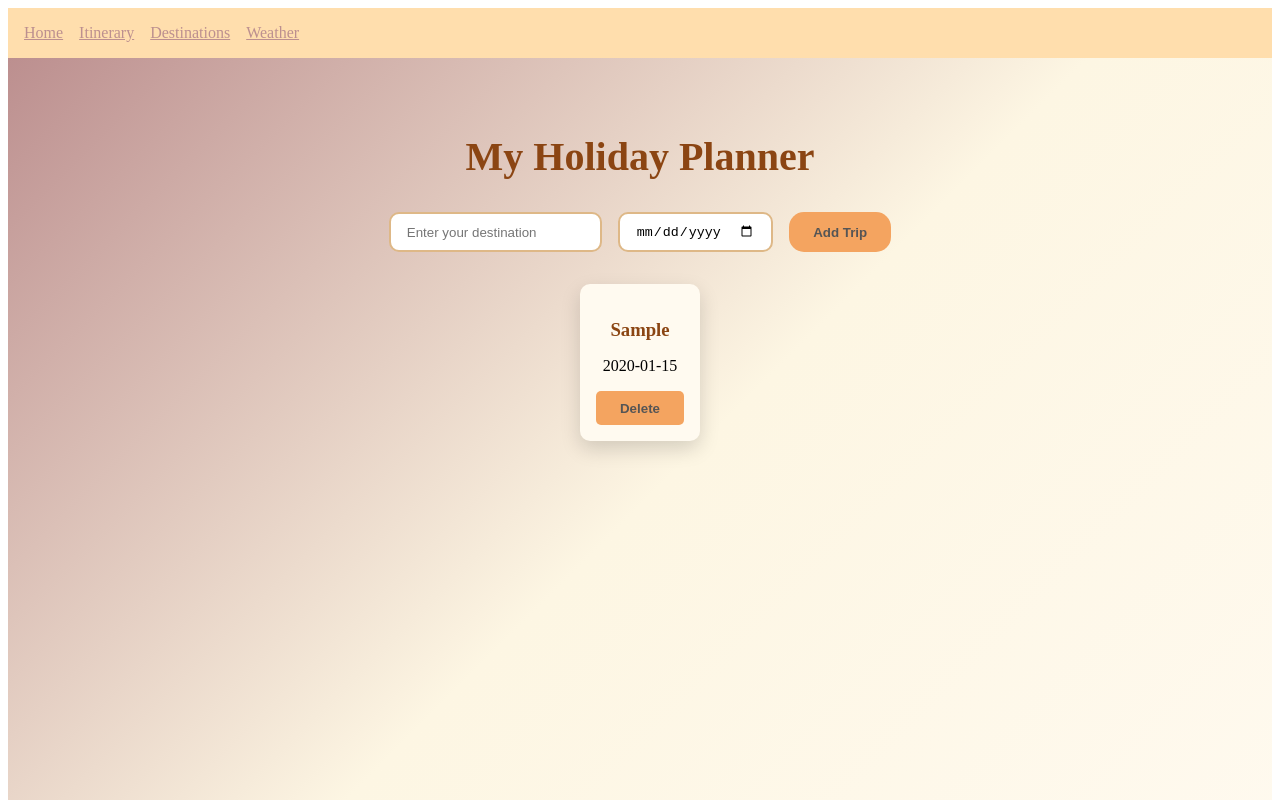
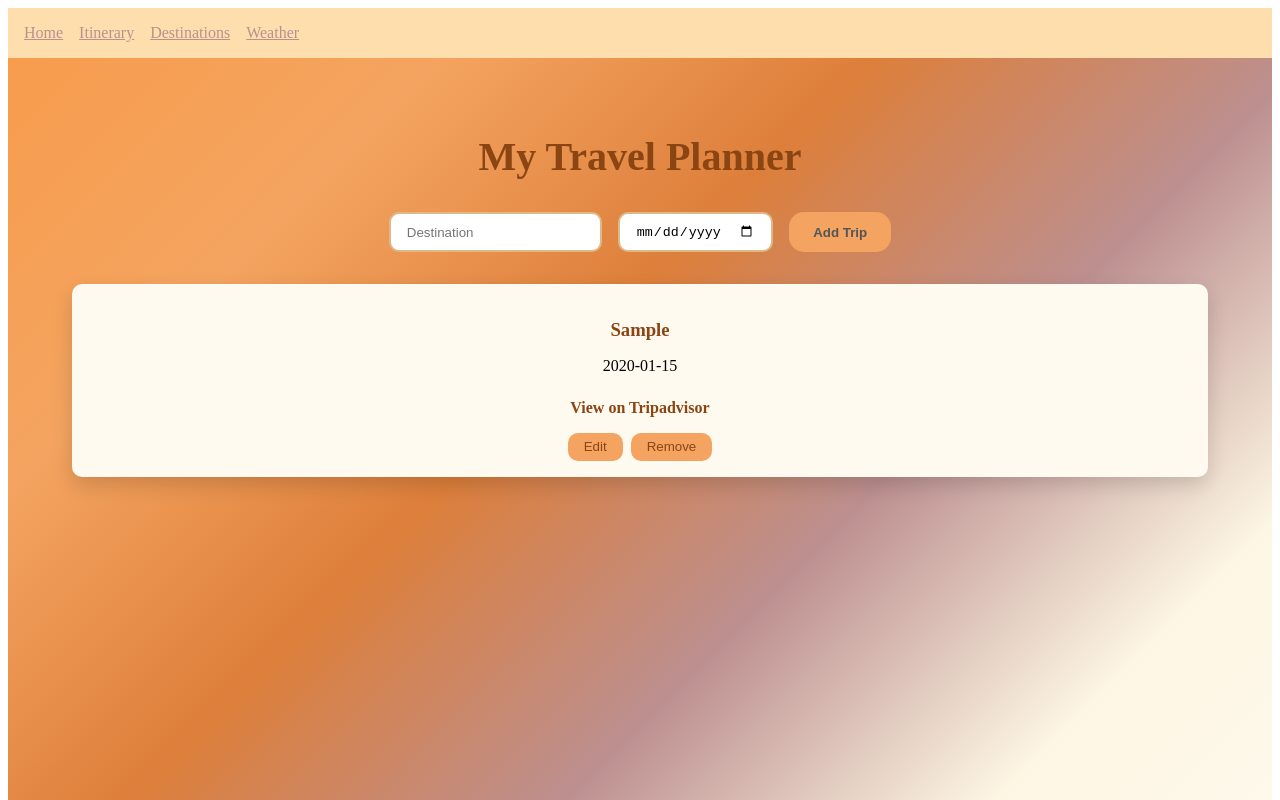
Before and after one commit to NeoFrontendDev/Travel_Planner, a React (Vite) app in the folder travel-planner/: page /itinerary in a window 1280 px wide. Both pictures are taken after typing "Sample", "2020-01-15" into the empty fields and a click on the button "Add Trip". Shown: the top 800 px of the page. Built offline with nearby package versions, Linux system fonts and the light colour scheme.

Commit message:
Itinerary updated, still need to add APIs

```diff
--- a/travel-planner/src/pages/Destinations.jsx
+++ b/travel-planner/src/pages/Destinations.jsx
@@ -38,33 +38,40 @@ function Destinations() {
   return (
     <div className="page">
       <h1>Explore Destinations</h1>
-      <input type="text" placeholder="Search for a destination..."
-        value={query} onChange={(e) => setQuery(e.target.value)}
-        className="search-box"
-      />
+
+      <input type="text" placeholder="Search for a destination..." value={query}
+        onChange={(e) => setQuery(e.target.value)} className="search-box"/>
 
       <div className="destinations-grid">
         {filtered.map((dest, index) => (
-          <div
-            className="card"
-            key={index}
-            onClick={() => setSelected(dest)}
-          >
+          <div className="card" key={index} onClick={() => setSelected(dest)}>
             <img src={dest.img} alt={dest.name} />
             <h3>{dest.name}</h3>
             <p>{dest.desc}</p>
-            {/* TripAdvisor Button */}
-            <a
-              href={dest.link}
-              target="_blank"
-              rel="noopener noreferrer"
-              className="trip-btn"
-            >
-              View More
+
+            <a href={dest.link} target="_blank" rel="noopener noreferrer" className="trip-btn">
+              View on TripAdvisor
             </a>
           </div>
         ))}
       </div>
+
+      {/* === MODAL === */}
+      {selected && (
+        <div className="modal-overlay" onClick={() => setSelected(null)}>
+          <div className="modal-content" onClick={(e) => e.stopPropagation()}>
+            <img src={selected.img} alt={selected.name} />
+            <h2>{selected.name}</h2>
+            <p>{selected.desc}</p>
+
+            <a href={selected.link} target="_blank" rel="noopener noreferrer" className="trip-btn">
+              Open in TripAdvisor
+            </a>
+
+            <button onClick={() => setSelected(null)}>Close</button>
+          </div>
+        </div>
+      )}
     </div>
   );
 }
--- a/travel-planner/src/pages/Itinerary.jsx
+++ b/travel-planner/src/pages/Itinerary.jsx
@@ -1,42 +1,110 @@
-import React, { useState } from "react";
+import React, { useState, useEffect } from "react";
 
 function Itinerary() {
   const [trips, setTrips] = useState([]);
   const [destination, setDestination] = useState("");
   const [date, setDate] = useState("");
+  const [selectedTrip, setSelectedTrip] = useState(null);
+
+  useEffect(() => {
+    const saved = JSON.parse(localStorage.getItem("trips"));
+    if (saved) setTrips(saved);
+  }, []);
+
+  useEffect(() => {
+    localStorage.setItem("trips", JSON.stringify(trips));
+  }, [trips]);
+
+  const tripAdvisorLinks = {
+    "Tokyo, Japan":
+      "https://www.tripadvisor.com/Attraction_Products-g298184-Tokyo_Tokyo_Prefecture_Kanto.html",
+    "Paris, France":
+      "https://www.tripadvisor.co.za/Attractions-g187147-Activities-Paris_Ile_de_France.html",
+    "Cape Town, South Africa":
+      "https://www.tripadvisor.com/Attractions-g1722390-Activities-Cape_Town_Western_Cape.html",
+    "New York, USA":
+      "https://www.tripadvisor.co.za/Attractions-g60763-Activities-New_York_City_New_York.html",
+  };
 
   const handleAddTrip = () => {
     if (!destination || !date) return;
-        setTrips([...trips, { destination, date }]);
+    const newTrip = {
+      destination,
+      date,
+      link: tripAdvisorLinks[destination] || "#",
+    };
+    setTrips([...trips, newTrip]);
     setDestination("");
     setDate("");
   };
 
   const handleRemoveTrip = (index) => {
-        const newTrips = trips.filter((_, i) => i !== index);
-        setTrips(newTrips);
+    setTrips(trips.filter((_, i) => i !== index));
+  };
+
+  const handleEditTrip = (index) => {
+    setSelectedTrip({ ...trips[index], index });
+  };
+
+  const handleSaveEdit = () => {
+    const updatedTrips = [...trips];
+    updatedTrips[selectedTrip.index] = selectedTrip;
+    setTrips(updatedTrips);
+    setSelectedTrip(null);
   };
 
   return (
     <div className="page">
-            <h1>My Holiday Planner</h1>
+      <h1>My Travel Planner</h1>
 
       <div className="trip-form">
-                <input type="text" placeholder="Enter your destination" value={destination} onChangeCapture={(e) => setDestination(e.target.value)} />
-                <input type="date" value={date} onChange={(e) => setDate(e.target.value)} />
+        <input
+          type="text" placeholder="Destination" value={destination} onChange={(e) => setDestination(e.target.value)}
+        />
+        <input
+          type="date" value={date} onChange={(e) => setDate(e.target.value)}
+        />
         <button onClick={handleAddTrip}>Add Trip</button>
       </div>
 
-            <div className="trip-form">
+      <div className="trip-list">
         {trips.length === 0 && <p>No trips added yet.</p>}
         {trips.map((trip, index) => (
           <div key={index} className="trip-card">
             <h3>{trip.destination}</h3>
             <p>{trip.date}</p>
-                        <button onClick={() => handleRemoveTrip(index)}>Delete</button>
+            <a href={trip.link} target="_blank" rel="noreferrer">
+              View on Tripadvisor
+            </a>
+            <div className="trip-buttons">
+              <button onClick={() => handleEditTrip(index)}>Edit</button>
+              <button onClick={() => handleRemoveTrip(index)}>Remove</button>
+            </div>
           </div>
         ))}
       </div>
+
+      {/* === Edit Modal === */}
+      {selectedTrip && (
+        <div className="modal-overlay" onClick={() => setSelectedTrip(null)}>
+          <div className="modal-content" onClick={(e) => e.stopPropagation()}>
+            <h2>Edit Trip</h2>
+            <input type="text" value={selectedTrip.destination} onChange={(e) =>
+                setSelectedTrip({
+                  ...selectedTrip,
+                  destination: e.target.value,
+                })
+              }
+            />
+            <input type="date" value={selectedTrip.date} onChange={(e) =>
+                setSelectedTrip({ ...selectedTrip, date: e.target.value })
+              }
+            />
+            <button onClick={handleSaveEdit}>Save Changes</button>
+            <button onClick={() => setSelectedTrip(null)}>Cancel</button>
+          </div>
+        </div>
+      )}
     </div>
   );
 }
--- a/travel-planner/src/style.css
+++ b/travel-planner/src/style.css
@@ -55,7 +55,7 @@
     font-family: cursive;
     text-align: center;
     padding: 3rem 2rem;
-    background: linear-gradient(135deg, #BC8F8F, #fdf6e3, #fffaf0);
+    background: linear-gradient(135deg, #f79c4d, #f4a460, #dd7f3b, #BC8F8F, #fdf6e3, #fffaf0);
     min-height: 100vh;
 }
 
@@ -131,18 +131,16 @@
 .trip-btn {
     display: flex;
     justify-content: center;
-    background-color: #BC8F8F;
-    color: white;
+    color: #696262;
     text-decoration: none;
     padding: 0.6rem 1.2rem;
-    border-radius: 5px;
     font-weight: bold;
     margin: 0.5rem 0 1rem;
     transition: all 0.3s ease;
 }
 
 .trip-btn:hover {
-    background: #8b4513;
+    background: #dd7f3b;
     transform: scale(1.05);
 }
 
@@ -208,3 +206,80 @@
 .trip-card button:hover {
     background: #DEB887;
 }
+
+.trip-buttons {
+    display: flex;
+    justify-content: center;
+    gap: 0.5rem;
+    margin-top: 1rem;
+}
+
+.trip-buttons button {
+    background: #f4a460;
+    border: none;
+    padding: 0.4rem 1rem;
+    border-radius: 10px;
+    color: #8b4513;
+    cursor: pointer;
+    transition: 0.3s;
+}
+
+.trip-buttons button:hover {
+    background: #DEB887;
+}
+
+.trip-card a {
+    display: inline-block;
+    margin-top: 0.5rem;
+    color: #8b4513;
+    text-decoration: none;
+    font-weight: bold;
+}
+
+.trip-card a:hover {
+    text-decoration: underline;
+}
+
+.modal-overlay {
+    position: fixed;
+    top: 0;
+    left: 0;
+    width: 100%;
+    height: 100%;
+    background: rgba(0, 0, 0, 0.5);
+    display: flex;
+    justify-content: center;
+    align-items: center;
+    z-index: 1000;
+}
+
+.modal-content {
+    background: #fffaf0;
+    padding: 2rem;
+    border-radius: 15px;
+    box-shadow: 0 15px 35px rgba(0, 0, 0, 0.25);
+    width: 300px;
+    text-align: center;
+}
+
+.modal-content input {
+    display: block;
+    width: 93%;
+    margin: 1rem 0;
+    padding: 0.6rem;
+    border-radius: 10px;
+    border: 2px solid #deb887;
+    outline: none;
+}
+
+.modal-content button {
+    background: #f4a460;
+    color: #8b4513;
+    display: inline-block;
+    justify-content: center;
+    padding: 0.4rem 1rem;
+    margin-left: 0.3rem;
+    border-radius: 10px;
+    border: none;
+    cursor: pointer;
+}
```
Lines whose indentation alone changed are shown as unchanged.
